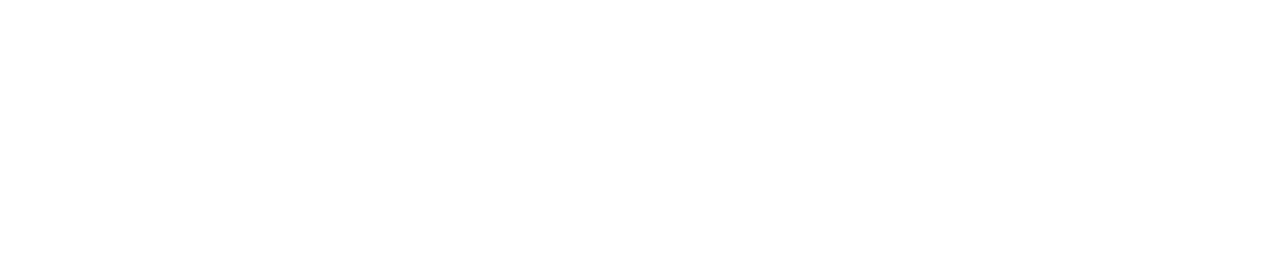
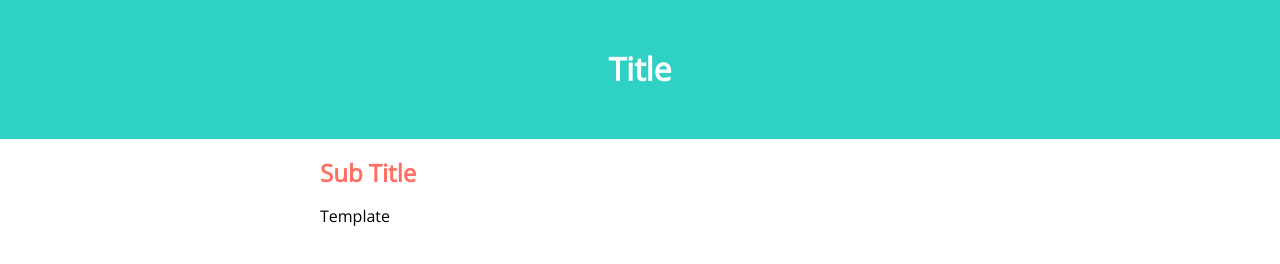
Before and after one commit to DalenW/dalenw.github.io, a plain HTML site: page template.html in a window 1280 px wide. Drawn offline with nearby package versions, Linux system fonts and the light colour scheme.

Commit message:
Added theme color, improved template

```diff
--- a/template.html
+++ b/template.html
@@ -1,9 +1,25 @@
 <!DOCTYPE html>
 <html lang="en">
-    <head>
-        <meta charset="utf-8">
-        <title>Title</title>
-        <meta name="viewport" content="width=device-width">
-    </head>
+
+<head>
+    <meta charset="utf-8">
+    <title>Title</title>
+    <meta name="viewport" content="width=device-width">
+    <meta name="theme-color" content="#30D1C5">
+
+    <link type="text/css" rel="stylesheet" href="/styles/normalize.css">
+    <link type="text/css" rel="stylesheet" href="/styles/main.css">
+
+</head>
+
+<body>
+    <header>
+        <h1 class="title">Title</h1>
+    </header>
+    <main>
+        <h2>Sub Title</h2>
+        <p>Template</p>
+    </main>
+</body>
 
 </html>
```
Also changed, not shown: homework/homework.html (+1 -0 lines), index.html (+1 -0 lines), project/project.html (+1 -0 lines), project/weather.html (+1 -0 lines).
